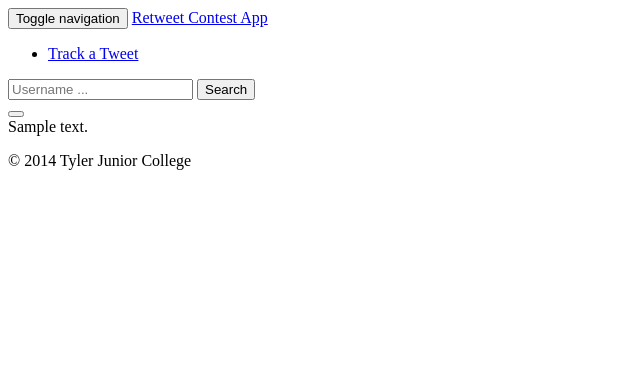
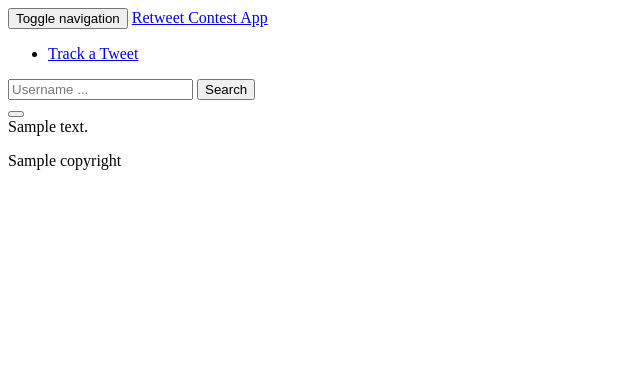
Before and after one commit to tylerjuniorcollege/simpleretweetcontest, a PHP site: template app/templates/layout/layout.php in a window 1280 px wide. Shown: the top 378 px of the page, without its empty margins (0-640 px from the left). Run offline with PHP 8.4, Linux system fonts and the light colour scheme; the template is opened without the code that fills it: most values are stand-ins (such as "Sample title", 1, 10 or a date in 2020); data that the repository does not hold is empty.

Commit message:
Added copyright from the database.

```diff
--- a/app/templates/layout/layout.php
+++ b/app/templates/layout/layout.php
@@ -58,7 +58,7 @@
 <?= $data['content']; ?>
 			<div class="row">
 				<div class="col-md-12">
-					<p>&copy; 2014 Tyler Junior College</p>
+					<p><?= $data['copyright'] ?></p>
 				</div>
 		  	</div>
 		</div>
```
